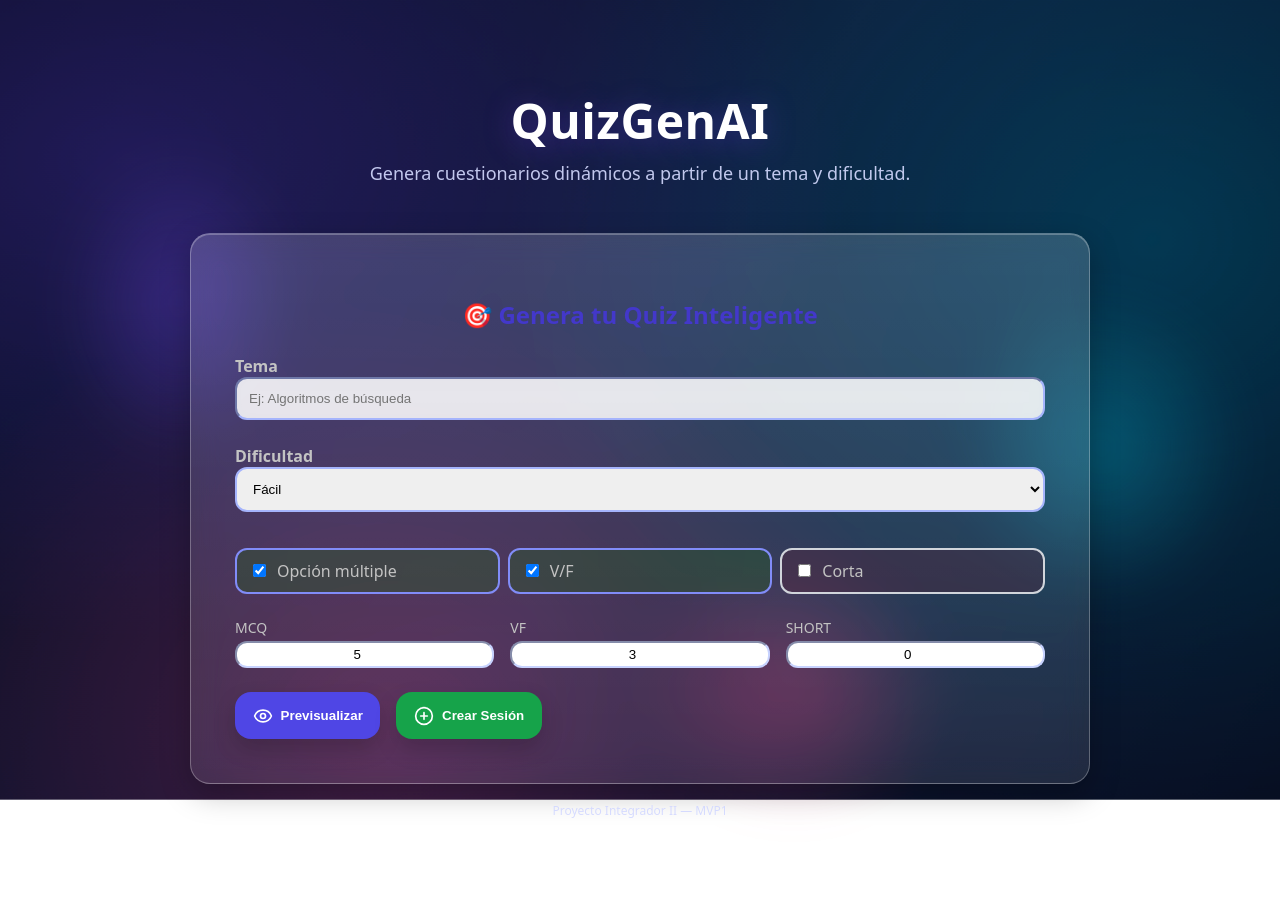
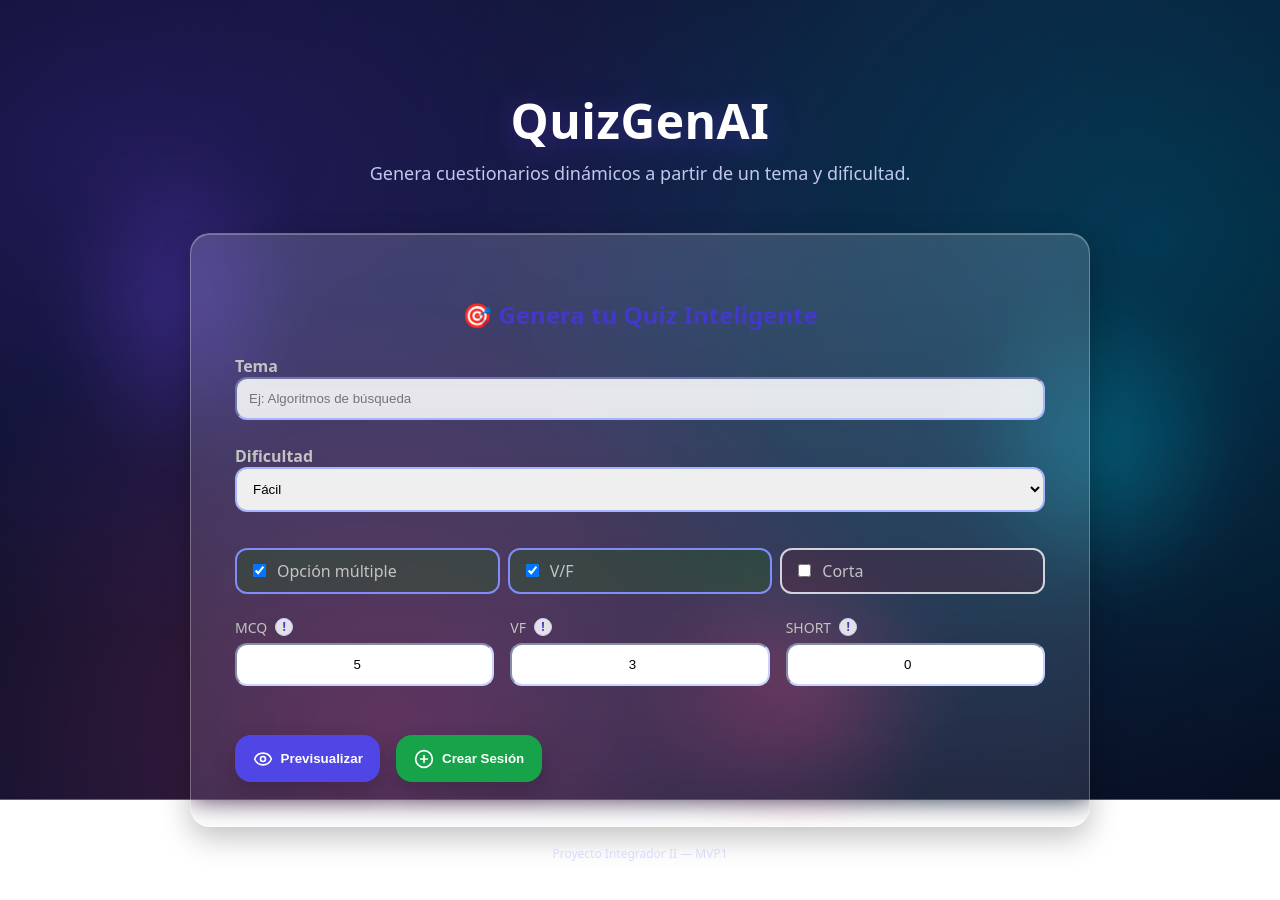
Before and after one commit to eydersantiago/QuizGenAI, a React (Create React App) app in the folder frontend/: page / in a window 1280 px wide. Shown: the top 900 px of the page. Built offline with nearby package versions, Linux system fonts and the light colour scheme.

Commit message:
cambios en frontend 2

```diff
--- a/frontend/src/components/QuizForm.js
+++ b/frontend/src/components/QuizForm.js
@@ -274,18 +274,53 @@ export default function QuizForm() {
       <div className="grid grid-cols-1 sm:grid-cols-3 gap-4 mb-6">
         {Object.keys(counts).map((t) => (
           <div key={t} className="flex flex-col">
-            <span className="text-sm font-semibold mb-1">{t.toUpperCase()}</span>
+            {/* Etiqueta + ayuda */}
+            <div className="label-row">
+              <span className="text-sm font-semibold">{t.toUpperCase()}</span>
+
+              {/* Signo de admiración con tooltip */}
+              <span
+                className="hint"
+                role="button"
+                tabIndex={0}
+                aria-label={`¿Qué significa ${t.toUpperCase()}?`}
+              >
+                !
+                <span className="tooltip" role="tooltip">
+                  {t === "mcq" && (
+                    <>
+                      <b>MCQ</b>: Preguntas de opción múltiple. <br />
+                      Ingresa cuántas quieres (0–20).
+                    </>
+                  )}
+                  {t === "vf" && (
+                    <>
+                      <b>VF</b>: Verdadero/Falso. <br />
+                      Ingresa cuántas quieres (0–20).
+                    </>
+                  )}
+                  {t === "short" && (
+                    <>
+                      <b>SHORT</b>: Respuesta corta (texto breve). <br />
+                      Ingresa cuántas quieres (0–20).
+                    </>
+                  )}
+                </span>
+              </span>
+            </div>
+
             <input
               type="number"
               min="0"
               max="20"
               value={counts[t]}
               onChange={(e) => handleCountChange(t, e.target.value)}
-              className="border-2 border-indigo-200 rounded-xl text-center p-1 focus:ring-2 focus:ring-indigo-500"
+              className="border-2 border-indigo-200 rounded-xl text-center p-3 focus:ring-2 focus:ring-indigo-500"
             />
           </div>
         ))}
       </div>
+
 
       {/* Botones */}
       <div className="flex flex-col sm:flex-row gap-4">
--- a/frontend/src/estilos/QuizForm.css
+++ b/frontend/src/estilos/QuizForm.css
@@ -167,3 +167,86 @@
   outline: none;
   box-shadow: 0 0 0 3px rgba(99,102,241,0.35); /* indigo ring */
 }
+
+
+/* Fila de etiqueta y ayuda */
+.label-row {
+  display: flex;
+  align-items: center;
+  gap: 8px;
+  margin-bottom: 6px;
+}
+
+/* Botón de ayuda con “!” */
+.hint {
+  position: relative;
+  display: inline-flex;
+  align-items: center;
+  justify-content: center;
+  width: 18px;
+  height: 18px;
+  line-height: 18px;
+  font-size: 12px;
+  font-weight: 800;
+  border-radius: 50%;
+  background: rgba(255, 255, 255, 0.85);
+  color: #4338ca; /* indigo-700 */
+  border: 1px solid #c7d2fe; /* indigo-200 */
+  cursor: help;
+  user-select: none;
+  outline: none;
+}
+.hint:focus {
+  box-shadow: 0 0 0 3px rgba(99,102,241,0.35); /* ring indigo */
+}
+
+/* Tooltip */
+.tooltip {
+  position: absolute;
+  z-index: 60;
+  top: 28px;
+  left: 50%;
+  transform: translateX(-50%) translateY(6px);
+  min-width: 220px;
+  max-width: 260px;
+  background: rgba(255,255,255,0.98);
+  color: #0f1222;
+  border: 1px solid rgba(129,140,248,0.35);
+  border-radius: 12px;
+  padding: 10px 12px;
+  font-size: 12.5px;
+  line-height: 1.25rem;
+  box-shadow: 0 10px 24px rgba(0,0,0,0.18);
+  opacity: 0;
+  visibility: hidden;
+  transition: opacity .15s ease, transform .15s ease, visibility .15s ease;
+  pointer-events: none;
+}
+
+/* Flechita del tooltip */
+.tooltip::before {
+  content: "";
+  position: absolute;
+  top: -6px;
+  left: 50%;
+  transform: translateX(-50%);
+  border-width: 6px;
+  border-style: solid;
+  border-color: transparent transparent rgba(255,255,255,0.98) transparent;
+}
+
+/* Mostrar tooltip al hover/focus */
+.hint:hover .tooltip,
+.hint:focus .tooltip {
+  opacity: 1;
+  visibility: visible;
+  transform: translateX(-50%) translateY(0);
+}
+
+/* Respeta el fondo glass del contenedor */
+@supports (backdrop-filter: blur(8px)) {
+  .tooltip {
+    backdrop-filter: blur(8px);
+    -webkit-backdrop-filter: blur(8px);
+  }
+}
```
